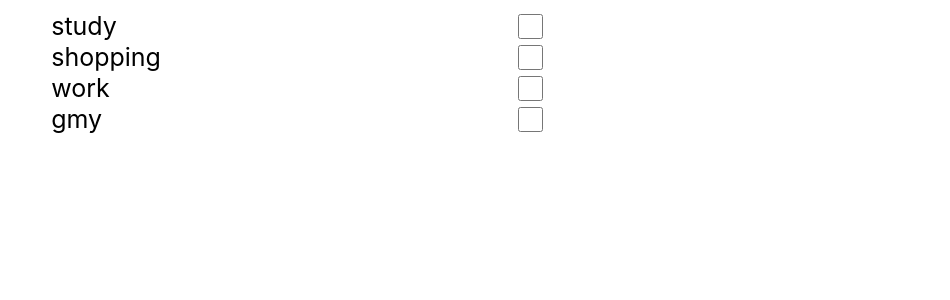
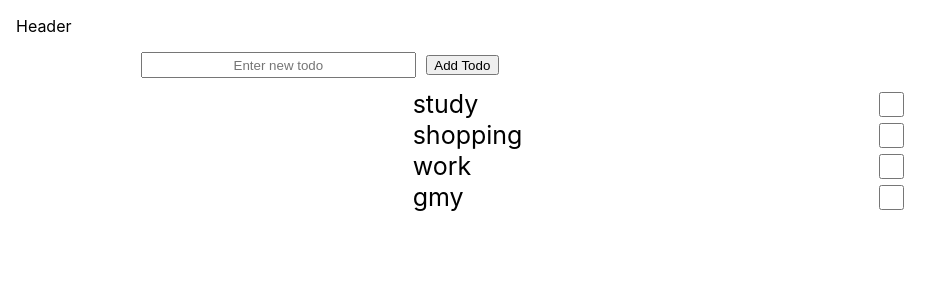
Before and after one commit to InsertData711/react_todolist, a React (Create React App) app: page / in a window 1280 px wide. Shown: the top 300 px of the page, without its empty margins (0-950 px from the left). Built offline with nearby package versions, Linux system fonts and the light colour scheme.

Commit message:
insert data for todolist

```diff
--- a/src/App.js
+++ b/src/App.js
@@ -1,23 +1,17 @@
-import { useEffect, useState } from "react";
 import "./App.css";
+import { Header } from "./components/header/Header";
 import Main from "./pages/main/Main";
+import { Route, Routes } from "react-router-dom";
+import { BrowserRouter as Router } from "react-router-dom";
 
 function App() {
-  const [todolist, setTodolist] = useState([]);
-
-  useEffect(() => {
-    setTodolist([
-      { id: 1, name: "study", bool: false },
-      { id: 2, name: "shopping", bool: false },
-      { id: 3, name: "work", bool: false },
-      { id: 4, name: "gmy", bool: false },
-    ]);
-  }, []);
-
   return (
-    <div>
-      <Main todolist={todolist} setTodolist={setTodolist} />
-    </div>
+    <Router>
+      <Header />
+      <Routes>
+        <Route path="/" element={<Main />} />
+      </Routes>
+    </Router>
   );
 }
 
--- /dev/null
+++ b/src/components/addedTodo/AddedTodo.css
@@ -0,0 +1,19 @@
+.todo__form{
+    display: grid;
+    grid-template-columns: auto auto;
+    gap: 10px;
+    width: 40em;
+    align-items: center;
+    justify-content: center;
+}
+
+.todo__input{
+    width: 20em;
+    height: 1.5em;
+    text-align: center;
+}
+
+.todo__submit{
+    width: 5.5em;
+    height: 1.5em;
+}
--- /dev/null
+++ b/src/components/addedTodo/AddedTodo.js
@@ -0,0 +1,36 @@
+import React, { useState } from "react";
+import "./AddedTodo.css";
+
+export const AddedTodo = ({ todolist, setTodolist }) => {
+  const [newTodo, setNewTodo] = useState("");
+
+  const handleInputChange = (event) => {
+    setNewTodo(event.target.value);
+  };
+
+  const handleSubmit = (event) => {
+    event.preventDefault();
+    if (newTodo !== "") {
+      const newId = todolist.length + 1;
+      setTodolist([...todolist, { id: newId, name: newTodo, bool: false }]);
+      setNewTodo("");
+    } else {
+      alert("no input todo\nplace input todo");
+    }
+  };
+
+  return (
+    <form onSubmit={handleSubmit} className="todo__form">
+      <input
+        className="todo__input"
+        type="text"
+        value={newTodo}
+        onChange={handleInputChange}
+        placeholder="Enter new todo"
+      />
+      <button type="submit" className="todo__submit">
+        Add Todo
+      </button>
+    </form>
+  );
+};
--- /dev/null
+++ b/src/components/header/Header.css
@@ -0,0 +1,3 @@
+.header{
+    margin: 1rem;
+}
--- /dev/null
+++ b/src/components/header/Header.js
@@ -0,0 +1,6 @@
+import React from "react";
+import "./Header.css";
+
+export const Header = () => {
+  return <div className="header">Header</div>;
+};
--- a/src/pages/main/Main.css
+++ b/src/components/todolist/Todolist.css
@@ -1,5 +1,7 @@
 .todolist{
     margin: .7em;
+    display: grid;
+    place-items: center;
 }
 
 .todo{
--- /dev/null
+++ b/src/components/todolist/Todolist.js
@@ -0,0 +1,36 @@
+import React, { useEffect, useState } from "react";
+import Todo from "../todo/Todo";
+import { AddedTodo } from "../addedTodo/AddedTodo";
+import "./Todolist.css";
+
+export const Todolist = () => {
+  const [todolist, setTodolist] = useState([]);
+
+  useEffect(() => {
+    setTodolist([
+      { id: 1, name: "study", bool: false },
+      { id: 2, name: "shopping", bool: false },
+      { id: 3, name: "work", bool: false },
+      { id: 4, name: "gmy", bool: false },
+    ]);
+  }, []);
+
+  const toggleBool = (id) => {
+    setTodolist((prevState) =>
+      prevState.map((item) =>
+        item.id === id ? { ...item, bool: !item.bool } : item
+      )
+    );
+  };
+
+  return (
+    <>
+      <AddedTodo todolist={todolist} setTodolist={setTodolist} />
+      <ul className="todolist">
+        {todolist.map((todo) => (
+          <Todo todo={todo} key={todo.id} toggleBool={toggleBool} />
+        ))}
+      </ul>
+    </>
+  );
+};
--- a/src/pages/main/Main.js
+++ b/src/pages/main/Main.js
@@ -1,23 +1,9 @@
 import React from "react";
-import "./Main.css";
-import Todo from "../../components/Todo";
 
-const Main = ({ todolist, setTodolist }) => {
-  const toggleBool = (id) => {
-    setTodolist((prevState) =>
-      prevState.map((item) =>
-        item.id === id ? { ...item, bool: !item.bool } : item
-      )
-    );
-  };
+import { Todolist } from "../../components/todolist/Todolist";
 
-  return (
-    <ul className="todolist">
-      {todolist.map((todo) => (
-        <Todo todo={todo} key={todo.id} toggleBool={toggleBool} />
-      ))}
-    </ul>
-  );
+const Main = () => {
+  return <Todolist />;
 };
 
 export default Main;
```
Also changed, not shown: src/pages/header/Header.js (deleted, +0 -7 lines), src/components/todo/Todo.js (renamed from src/components/Todo.js).
